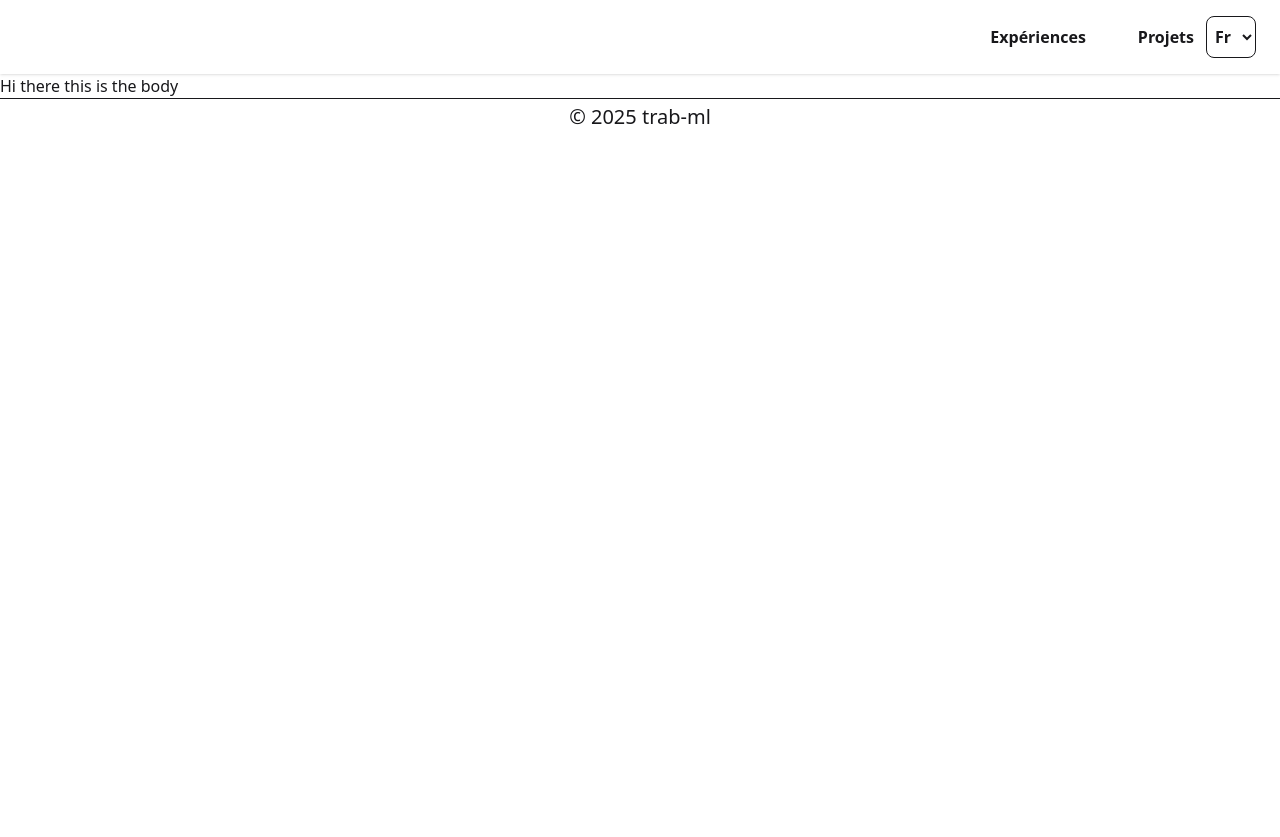
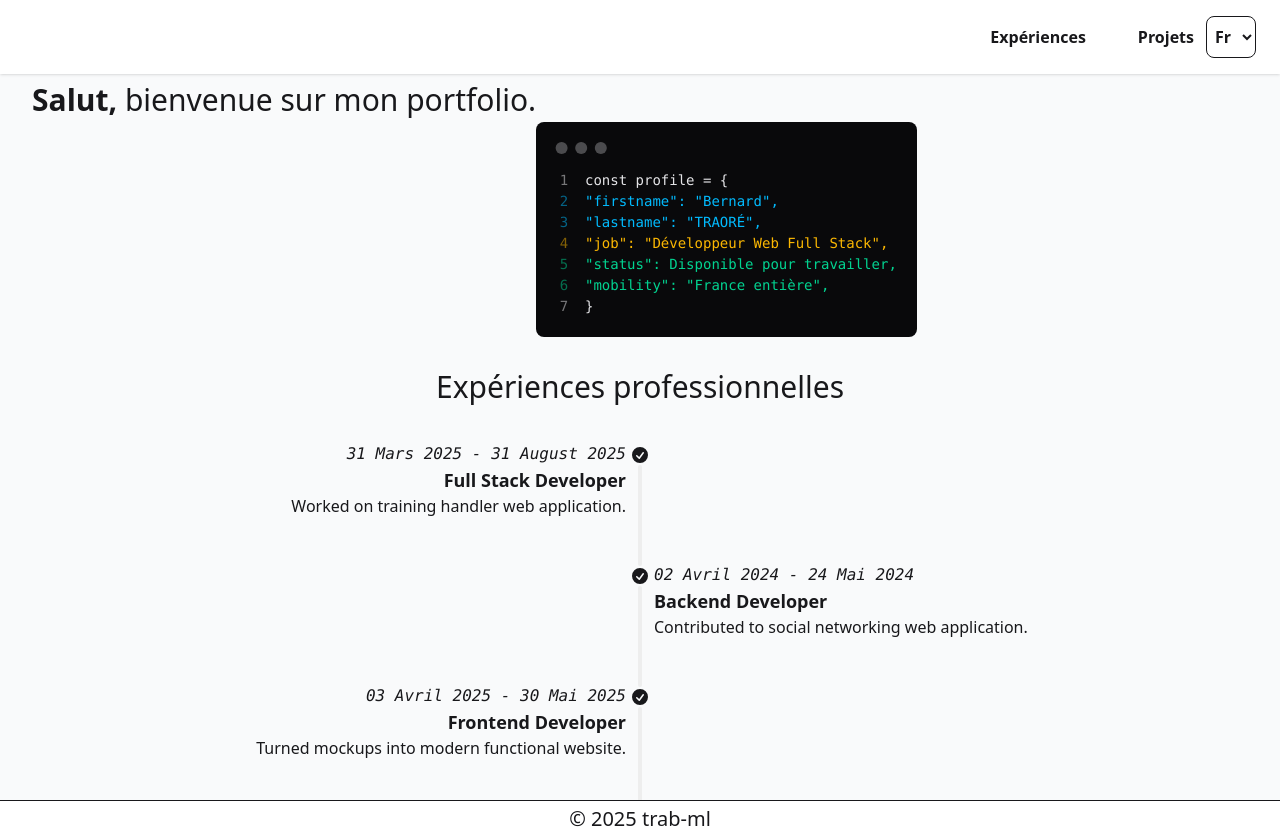
Before and after one commit to trab-ml/portfolio, a Vue app: page / in a window 1280 px wide. Before the commit the page ends 800 px from the top, so only its background shows below. Built offline with nearby package versions, Linux system fonts and the light colour scheme; some icons are missing.

Commit message:
Build up homepage foundation

```diff
--- a/i18n.ts
+++ b/i18n.ts
@@ -12,6 +12,20 @@ export const i18n = createI18n({
                     experiences: 'Expériences',
                     projects: 'Projets'
                 }
+            },
+            homepage: {
+                title: {
+                    partOne: "Salut,",
+                    partTwo: "bienvenue sur mon portfolio."
+                },
+                firstname: "Bernard",
+                lastname: "TRAORÉ",
+                job: "Développeur Web Full Stack",
+                status: "Disponible pour travailler",
+                mobility: "France entière",
+                experience: {
+                    title: "Expériences professionnelles",
+                }
             }
         },
         en: {
@@ -22,6 +36,20 @@ export const i18n = createI18n({
                     experiences: 'Experiences',
                     projects: 'Projects'
                 }
+            },
+            homepage: {
+                title: {
+                    partOne: "Hello there,",
+                    partTwo: "welcome on my portfolio website."
+                },
+                firstname: "Bernard",
+                lastname: "TRAORÉ",
+                job: "Full Stack Web Developer",
+                status: "Open to work",
+                mobility: "France-wide",
+                experience: {
+                    title: "Work Experience",
+                }
             }
         }
     }
--- a/src/App.vue
+++ b/src/App.vue
@@ -1,6 +1,6 @@
 <template>
   <Header />
-  <main>
+  <main class="px-[1.5rem] sm:px-[2rem]">
     <RouterView />
   </main>
   <Footer />
@@ -12,6 +12,9 @@ import { RouterView } from 'vue-router'
 import Footer from "@/atoms/Footer.vue"
 </script>
 
-<style scoped>
-/* TODO: some style using tailwindcss and daisyui grid */
+<style>
+main {
+  min-height: calc(100vh - 6.7rem);
+  background-color: #f9fafb;
+}
 </style>
--- /dev/null
+++ b/src/atoms/Experience.vue
@@ -0,0 +1,45 @@
+<template>
+  <li>
+    <hr v-if="index > 0" />
+    <div class="timeline-middle">
+      <svg
+          xmlns="http://www.w3.org/2000/svg"
+          viewBox="0 0 20 20"
+          fill="currentColor"
+          class="h-5 w-5"
+      >
+        <path
+            fill-rule="evenodd"
+            d="M10 18a8 8 0 100-16 8 8 0 000 16zm3.857-9.809a.75.75 0 00-1.214-.882l-3.483 4.79-1.88-1.88a.75.75 0 10-1.06 1.061l2.5 2.5a.75.75 0 001.137-.089l4-5.5z"
+            clip-rule="evenodd"
+        />
+      </svg>
+    </div>
+    <div :class=style>
+      <time class="font-mono italic">{{ `${experience.startDate} - ${experience.endDate}` }}</time>
+      <div class="text-lg font-black">{{ experience.title }}</div>
+      {{ experience.description }}
+    </div>
+    <hr />
+  </li>
+</template>
+
+<script setup lang="ts">
+const props = defineProps<{
+  index: number,
+  experience: {
+    title: string;
+    company: string;
+    startDate: string;
+    endDate: string | null;
+    period: string;
+    description: string;
+    technologies: string[];
+  },
+  style: string
+}>();
+</script>
+
+<style scoped>
+
+</style>
--- /dev/null
+++ b/src/atoms/Experiences.vue
@@ -0,0 +1,57 @@
+<template>
+  <section id="experiences">
+    <h2 class="text-3xl text-center my-8">{{$t('homepage.experience.title')}}</h2>
+    <ul class="timeline timeline-snap-icon max-md:timeline-compact timeline-vertical">
+      <Experience v-for="(item, index) in internShipList" :key="index" :index="index" :experience="item"
+                  :style="index % 2 === 0 ? 'timeline-start mb-10 md:text-end' : 'timeline-end md:mb-10'"
+      />
+    </ul>
+  </section>
+</template>
+
+<script setup lang="ts">
+import Experience from "@/atoms/Experience.vue"
+
+type InternShip = {
+  title: string;
+  company: string;
+  startDate: string;
+  endDate: string | null;
+  period: string;
+  description: string;
+  technologies: string[];
+}
+
+// const internShipList: InternShip[] = t('homepage.internShips') // TODO: find a way to do in that way (for proper internationalization) !
+const internShipList: InternShip[] = [
+  {
+    title: 'Full Stack Developer',
+    company: 'Nextoo',
+    startDate: '31 Mars 2025',
+    endDate: '31 August 2025',
+    period: '5 months',
+    description: 'Worked on training handler web application.',
+    technologies: ['JavaScript', 'Vue.js', 'Vuetify', 'TypeScript', 'Node.js', 'Java', 'Spring Boot', 'Hibernate', 'Docker', 'Docker Compose', 'PostgreSql']
+  },
+  {
+    title: 'Backend Developer',
+    company: 'Wezaart',
+    startDate: '02 Avril 2024',
+    endDate: '24 Mai 2024',
+    period: '2 months',
+    description: 'Contributed to social networking web application.',
+    technologies: ['JavaScript', 'Nest.js', 'TypeScript', 'Node.js', 'Prisma']
+  },
+  {
+    title: 'Frontend Developer',
+    company: 'StudentBank',
+    startDate: '03 Avril 2025',
+    endDate: '30 Mai 2025',
+    period: '2 months',
+    description: 'Turned mockups into modern functional website.',
+    technologies: ['JavaScript', 'React.js', 'Node.js', 'Bootstrap']
+  }
+]
+</script>
+
+<style scoped></style>
--- a/src/atoms/Footer.vue
+++ b/src/atoms/Footer.vue
@@ -1,5 +1,5 @@
 <template>
-  <footer class="border-t-1 sm:text-xl cursor-pointer hover:font-semibold hover:underline">
+  <footer class="max-h-24 border-t-1 sm:text-xl cursor-pointer hover:font-semibold hover:underline">
     <a href="https://github.com/trab-ml" class="block max-w-fit mx-auto py-1" target="_blank">© 2025 trab-ml</a>
   </footer>
 </template>
--- a/src/atoms/Header.vue
+++ b/src/atoms/Header.vue
@@ -15,28 +15,28 @@
         <ul
             tabindex="0"
             class="menu dropdown-content bg-base-100 rounded-box z-1 w-auto mt-[3rem] p-0 shadow-sm">
-          <li><RouterLink to="/">
+          <li><a href="#experiences">
             <briefcase-outline-icon class="mb-1"/>
-            <span>{{ $t('header.nav.experiences') }}</span></RouterLink></li>
-          <li class="border-t-1 border-solid"><RouterLink to="/">
+            <span>{{ $t('header.nav.experiences') }}</span></a></li>
+          <li class="border-t-1 border-solid"><a href="#projects">
             <hammer-wrench-icon class="mb-1"/>
-            <span>{{ $t('header.nav.projects') }}</span></RouterLink></li>
+            <span>{{ $t('header.nav.projects') }}</span></a></li>
         </ul>
       </div>
       <ul class="bg-white border-0 w-auto m-0 p-0 gap-3 text-base font-semibold hidden sm:flex">
         <!-- On Desktop (Mobile menu elements) -->
-        <li class="flex items-center"><RouterLink to="/" class="flex items-center gap-1">
+        <li class="flex items-center"><a href="#experiences" class="flex items-center gap-1">
           <briefcase-outline-icon class="mb-[0.75rem] text-4xl"/>
-          <span>{{ $t('header.nav.experiences') }}</span></RouterLink></li>
-        <li class="flex items-center"><RouterLink to="/" class="flex items-center gap-1">
+          <span>{{ $t('header.nav.experiences') }}</span></a></li>
+        <li class="flex items-center"><a href="#projects" class="flex items-center gap-1">
           <hammer-wrench-icon class="mb-[0.75rem] text-4xl"/>
-          <span>{{ $t('header.nav.projects') }}</span></RouterLink></li>
+          <span>{{ $t('header.nav.projects') }}</span></a></li>
       </ul>
       <div class="h-full locale-changer m-0 p-0 focus:outline-none">
-        <select class="h-auto m-0 my-[0.5rem] px-1 py-[0.5rem] text-base font-semibold capitalize border-1 border-solid rounded-box"
+        <select class="h-auto m-0 my-[0.5rem] px-1 py-[0.5rem] text-base font-semibold capitalize border-1 border-solid rounded-box cursor-pointer"
                 v-model="$i18n.locale">
           <option v-for="locale in $i18n.availableLocales" :key="`locale-${locale}`" :value="locale"
-                  class="max-w-[1.5rem] m-0 p-0 capitalize cursor-pointer">{{ locale }}
+                  class="max-w-[1.5rem] m-0 p-0 capitalize">{{ locale }}
           </option>
         </select>
       </div>
--- a/src/pages/HomePage.vue
+++ b/src/pages/HomePage.vue
@@ -1,8 +1,21 @@
 <template>
-  <div>Hi there this is the body</div>
+  <section class="sm:flex">
+    <h1 class="text-3xl font-bold sm:mt-2">{{$t('homepage.title.partOne')}} <span class="text-3xl font-light">{{$t('homepage.title.partTwo')}}</span></h1>
+    <div class="mockup-code w-full mt-1 sm:w-fit sm:mt-12">
+      <pre data-prefix="1"><code>const profile = {</code></pre>
+      <pre data-prefix="2" class="text-info"><code>"firstname": "{{$t('homepage.firstname')}}",</code></pre>
+      <pre data-prefix="3" class="text-info"><code>"lastname": "{{$t('homepage.lastname')}}",</code></pre>
+      <pre data-prefix="4" class="text-warning"><code>"job": "{{$t('homepage.job')}}",</code></pre>
+      <pre data-prefix="5" class="text-success"><code>"status": {{$t('homepage.status')}},</code></pre>
+      <pre data-prefix="6" class="text-success"><code>"mobility": "{{$t('homepage.mobility')}}",</code></pre>
+      <pre data-prefix="7"><code>}</code></pre>
+    </div>
+  </section>
+  <Experiences />
 </template>
 
 <script setup lang="ts">
+import Experiences from "@/atoms/Experiences.vue"
 </script>
 
 <style scoped>
```
